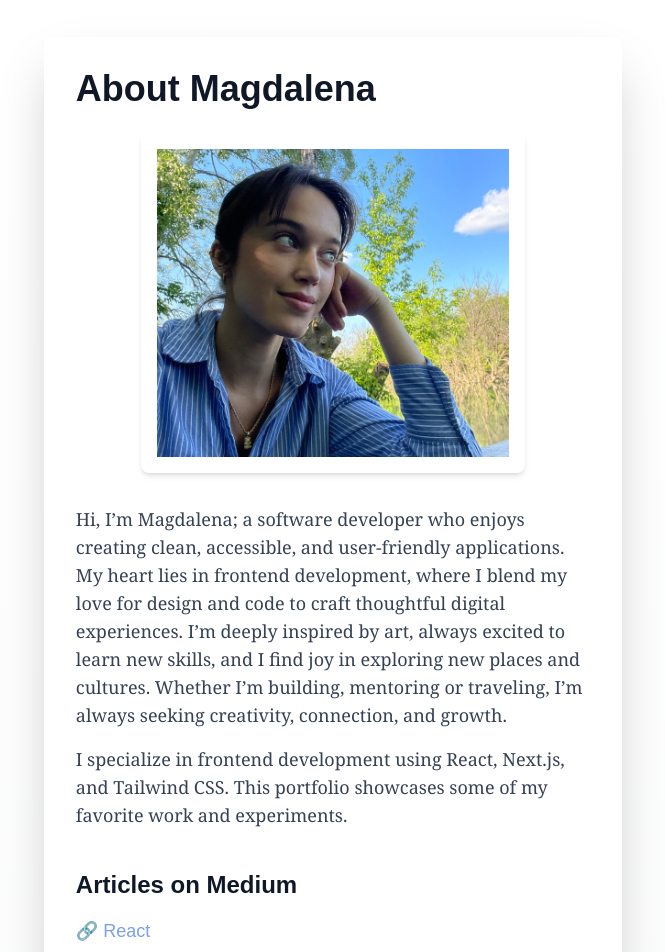
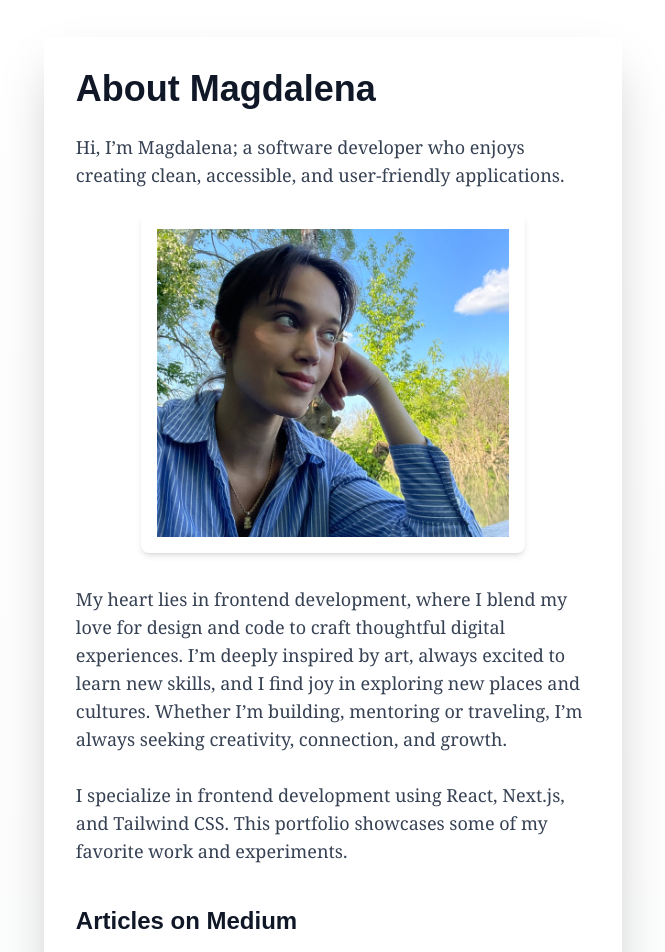
Before and after one commit to magdalenamaygero/my-portfolio, a Next.js app: page /about in a window 1280 px wide. Shown: the part 140-1092 px from the top of the page, without its empty margins (307-972 px from the left). Built offline with nearby package versions, Linux system fonts and the light colour scheme.

Commit message:
abotu page layout

```diff
--- a/src/app/about/page.tsx
+++ b/src/app/about/page.tsx
@@ -19,20 +19,26 @@ export default function AboutPage() {
           {/* Bio */}
           <section className="mb-10">
             <h1 className="text-4xl font-bold mb-6 text-gray-900">About Magdalena</h1>
+            <div>
+            <p className="text-lg text-gray-700 font-serif leading-7">
+            Hi, I’m Magdalena; a software developer who enjoys creating clean, accessible, and user-friendly applications.
+            </p>
+            </div>
+
+            <br></br>
+
             <div className="relative max-w-sm h-85 mx-auto mb-8">
               <Image
                 src="/images/magdalena.jpeg"
                 alt="Image of Magdalena"
                 fill
                 className="rounded-lg shadow-md object-cover p-4"
-              />
+                />
             </div>
-            <p className="text-lg text-gray-700 font-serif leading-7">
-            Hi, I’m Magdalena; a software developer who enjoys creating clean, accessible, and user-friendly applications. My heart lies in frontend development, where I blend my love for design and code to craft thoughtful digital experiences.
-            I’m deeply inspired by art, always excited to learn new skills, and I find joy in exploring new places and cultures. Whether I’m building, mentoring or traveling, I’m always seeking creativity, connection, and growth.
-            </p>
+
             <p className="text-lg text-gray-700 font-serif leading-7 mt-4">
-              I specialize in frontend development using React, Next.js, and Tailwind CSS. This portfolio showcases some of my favorite work and experiments.
+                 My heart lies in frontend development, where I blend my love for design and code to craft thoughtful digital experiences. I’m deeply inspired by art, always excited to learn new skills, and I find joy in exploring new places and cultures. Whether I’m building, mentoring or traveling, I’m always seeking creativity, connection, and growth.
+            <br></br> <br></br> I specialize in frontend development using React, Next.js, and Tailwind CSS. This portfolio showcases some of my favorite work and experiments.
             </p>
           </section>
 
```
